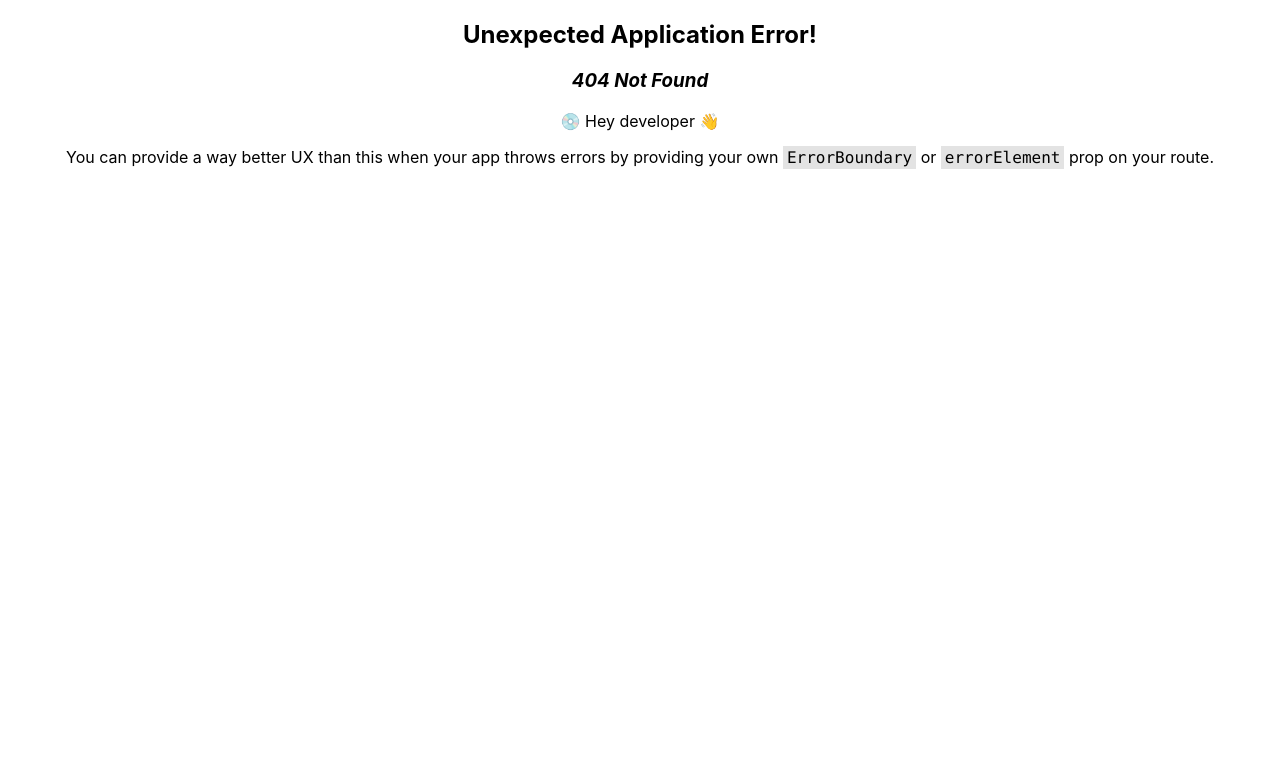
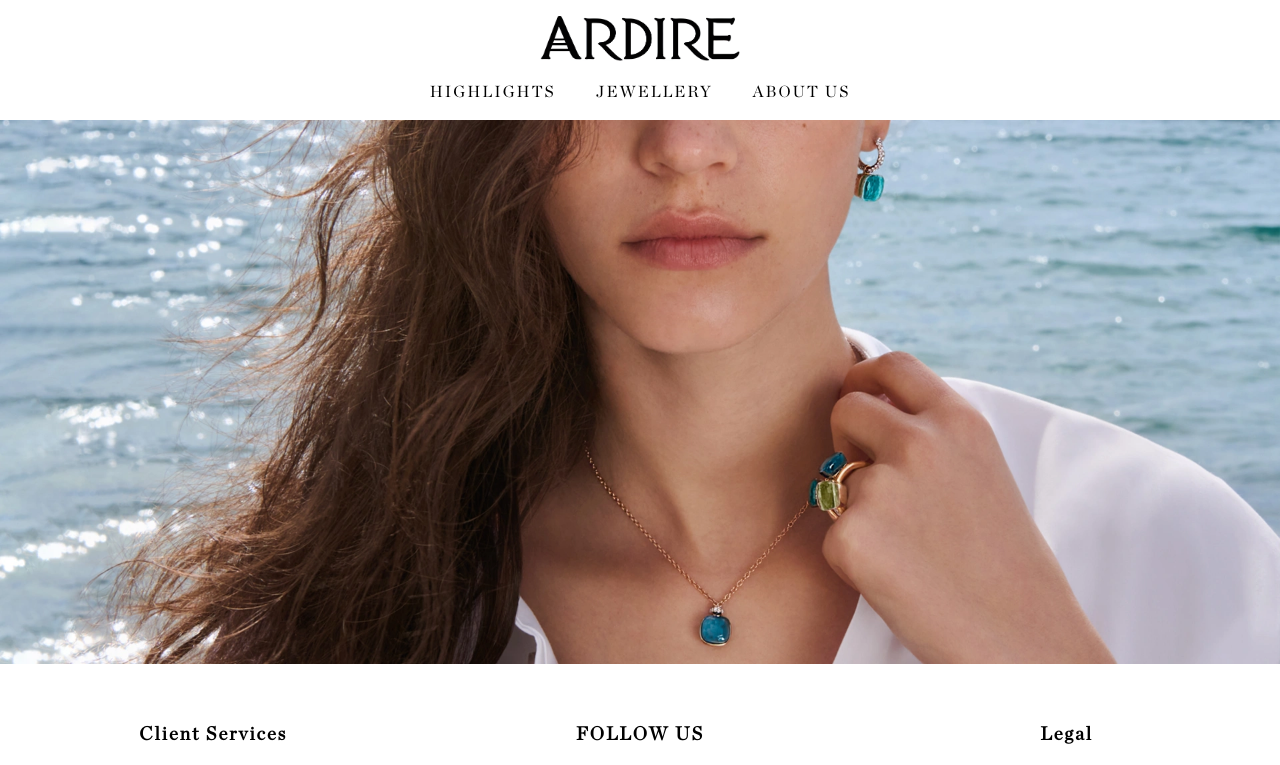
Before and after one commit to khaldoon9kh/ardire, a React (Create React App) app: page /category in a window 1280 px wide. Before the commit this address had no page. Shown: the top 765 px of the page. Built offline with nearby package versions, Linux system fonts and the light colour scheme.

Commit message:
add page

```diff
--- a/src/App.js
+++ b/src/App.js
@@ -6,6 +6,7 @@ import {
 } from "react-router-dom";
 import HomePage from './containers/HomePage';
 import ProductPage from './containers/ProductPage';
+import CategoryPage from './containers/CategoryPage';
 import {useLanguageContext} from "./context/languageContext";
 // import Root from "./routes/root";
 
@@ -20,6 +21,10 @@ function App() {
       path: "/product",
       element: <ProductPage/>,
     },
+    {
+      path: "/category",
+      element: <CategoryPage />,
+    },
   ]);
 
 
--- /dev/null
+++ b/src/components/CategoryHeader/index.css
@@ -0,0 +1,10 @@
+.landingImgCont{
+    display: flex;
+    justify-content: center;
+    align-items: center;
+}
+
+.landingImgCont img{
+    width: 100%;
+    height: auto;
+}
--- /dev/null
+++ b/src/components/CategoryHeader/index.jsx
@@ -0,0 +1,13 @@
+import React from 'react';
+import './index.css';
+import LandingImg from "../../imgs/landingImg.webp"
+
+const CategoryHeader = () => {
+    return (
+        <div className='landingImgCont'>
+            <img src={LandingImg} alt="Landing Image" />
+        </div>
+    );
+};
+
+export default CategoryHeader;
--- /dev/null
+++ b/src/containers/CategoryPage/index.jsx
@@ -0,0 +1,16 @@
+import React from 'react';
+import CategoryHeader from '../../components/CategoryHeader/index.jsx';
+import NavBar from '../../components/NavBar/index.jsx';
+import Footer from '../../components/Footer/index.jsx';
+
+const CategoryPage = () => {
+    return (
+            <div className="homePage">
+                <NavBar />
+                <CategoryHeader />
+                <Footer />
+            </div>
+        );
+};
+
+export default CategoryPage;
```
Also changed, not shown: src/imgs/ringsCat.webp (added).
